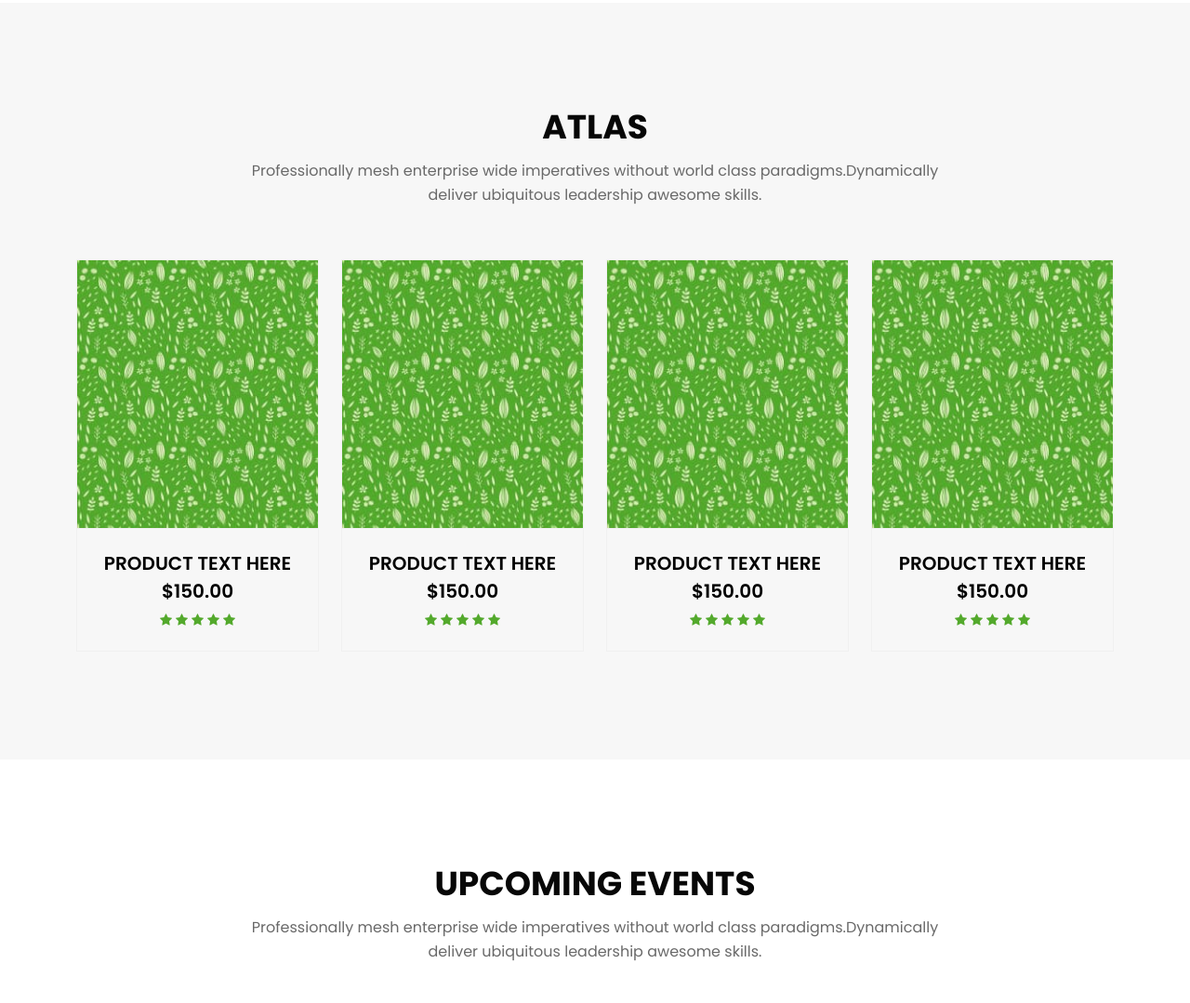
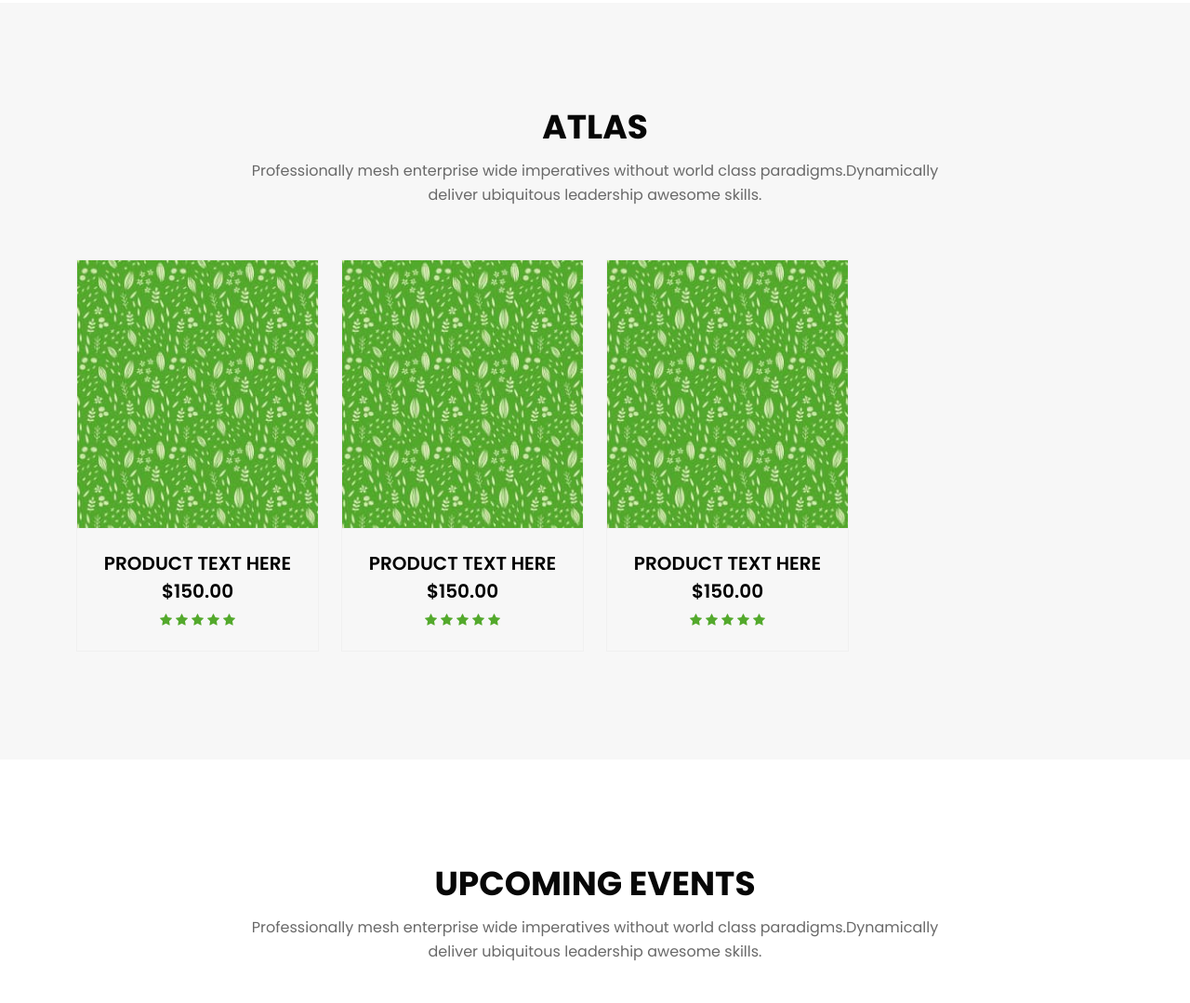
Before and after one commit to Responsibleuk/butterfly_cornwall, a plain HTML site: page index.html in a window 1280 px wide. Shown: the part 4264-5343 px from the top of the page at 93% size. Drawn offline with Linux system fonts and the light colour scheme.

```diff
--- a/index.html
+++ b/index.html
@@ -801,36 +801,7 @@
                                 </div>
                                 <!-- .collection-items -->
                             </div>
-                            <!-- .col-lg-3 -->
-                            <div class="col-lg-3 col-sm-6 col-12">
-                                <div class="collection-items">
-                                    <div class="collection-img">
-                                        <div class="collection-overlay"></div>
-                                        <img src="assets/images/home02/collection-img-4.jpg" alt="collection-img-4" />
-                                        <ul class="collection-icon">
-                                            <li><a href="#"><i class="fa fa-heart-o" aria-hidden="true"></i></a></li>
-                                            <li><a href="#"><i class="fa fa-cart-plus" aria-hidden="true"></i></a></li>
-                                            <li><a href="assets/images/home02/collection-img-4.jpg" data-rel="lightcase:myCollection"><i class="fa fa-search" aria-hidden="true"></i></a></li>
-                                        </ul>
-                                    </div>
-                                    <!-- .collection-img -->
-                                    <div class="collection-content">
-                                        <h4><a href="shop_single.html">Product Text Here</a></h4>
-                                        <h5>$150.00</h5>
-                                        <ul class="star-icon">
-                                            <li><a href="#"><i class="fa fa-star" aria-hidden="true"></i></a></li>
-                                            <li><a href="#"><i class="fa fa-star" aria-hidden="true"></i></a></li>
-                                            <li><a href="#"><i class="fa fa-star" aria-hidden="true"></i></a></li>
-                                            <li><a href="#"><i class="fa fa-star" aria-hidden="true"></i></a></li>
-                                            <li><a href="#"><i class="fa fa-star" aria-hidden="true"></i></a></li>
-                                        </ul>
-                                    </div>
-                                    <!-- .collection-content -->
-                                </div>
-                                <!-- .collection-items -->
-                            </div>
-                            <!-- .col-lg-3 -->
-                        </div>
+
                         <!-- .row -->
                     </div>
                     <!-- .collection-option -->
```
